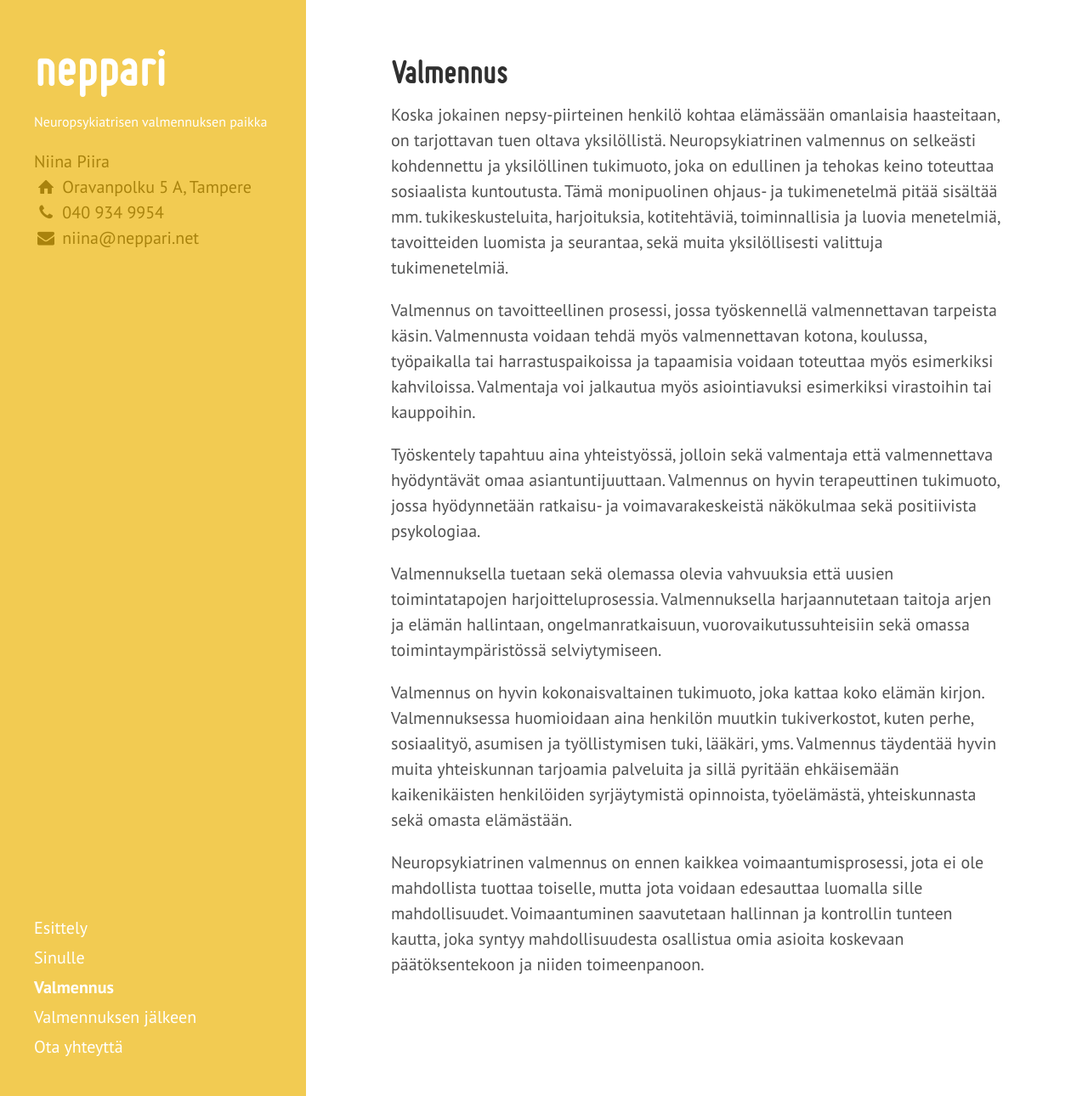
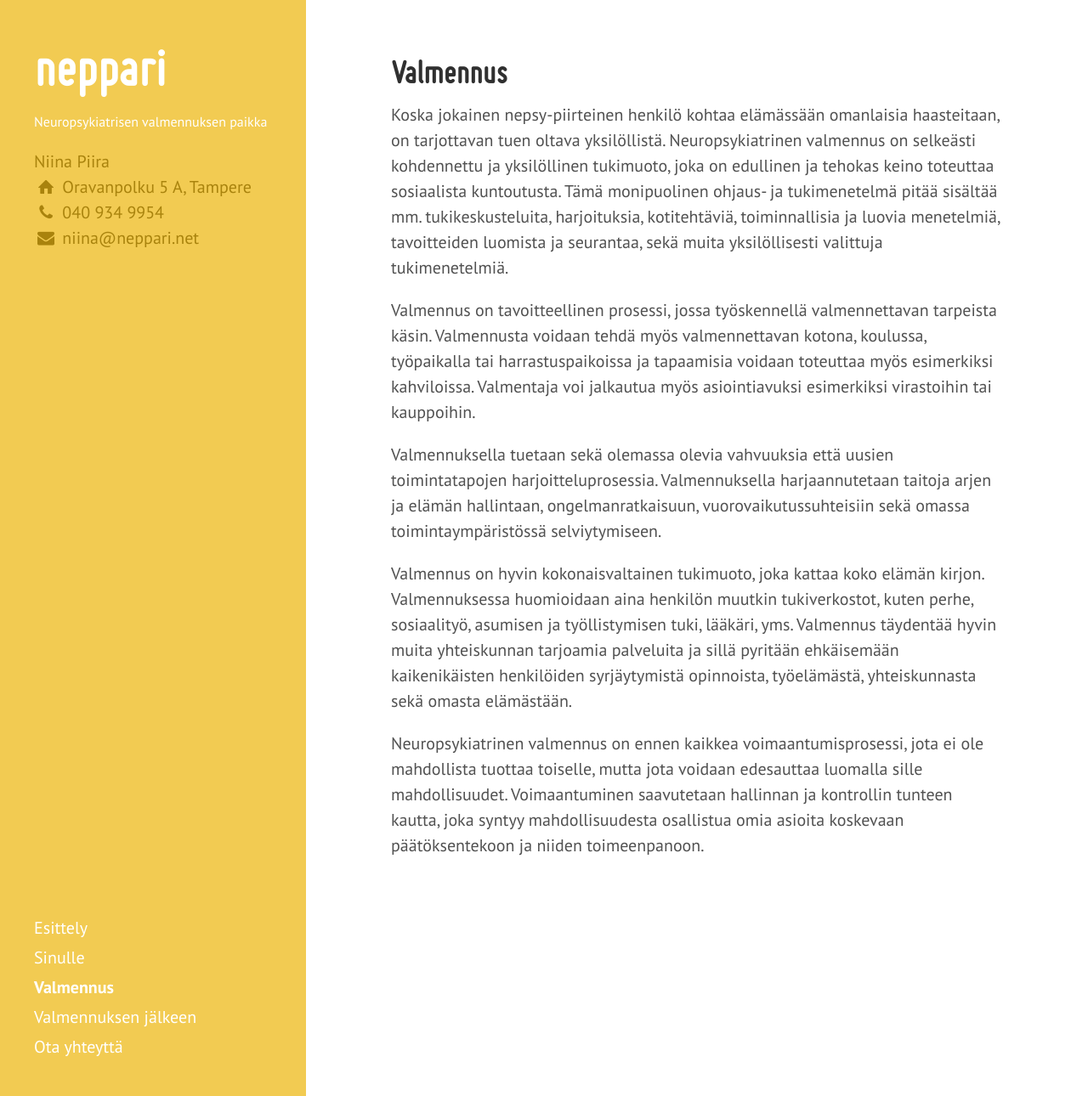
Before and after one commit to niinapiira/neppari.net, a Jekyll site: the page built from valmennus.md, in a window 1280 px wide and 1290 px high. Shown: the whole window at 85% size. Built offline with Jekyll 4.4.1, drawn with Linux system fonts in a browser that asks for light colours; Markdown is read by kramdown in place of the engine named in the settings.

Commit message:
Updated valmennus.md

```diff
--- a/valmennus.md
+++ b/valmennus.md
@@ -9,8 +9,6 @@ Koska jokainen nepsy-piirteinen henkilö kohtaa elämässään omanlaisia haaste
 
 Valmennus on tavoitteellinen prosessi, jossa työskennellä valmennettavan tarpeista käsin. Valmennusta voidaan tehdä myös valmennettavan kotona, koulussa, työpaikalla tai harrastuspaikoissa ja tapaamisia voidaan toteuttaa myös esimerkiksi kahviloissa. Valmentaja voi jalkautua myös asiointiavuksi esimerkiksi virastoihin tai kauppoihin.
 
-Työskentely tapahtuu aina yhteistyössä, jolloin sekä valmentaja että valmennettava hyödyntävät omaa asiantuntijuuttaan. Valmennus on hyvin terapeuttinen tukimuoto, jossa hyödynnetään ratkaisu- ja voimavarakeskeistä näkökulmaa sekä positiivista psykologiaa.
-
 Valmennuksella tuetaan sekä olemassa olevia vahvuuksia että uusien toimintatapojen harjoitteluprosessia. Valmennuksella harjaannutetaan taitoja arjen ja elämän hallintaan, ongelmanratkaisuun, vuorovaikutussuhteisiin sekä omassa toimintaympäristössä selviytymiseen.
 
 Valmennus on hyvin kokonaisvaltainen tukimuoto, joka kattaa koko elämän kirjon. Valmennuksessa huomioidaan aina henkilön muutkin tukiverkostot, kuten perhe, sosiaalityö, asumisen ja työllistymisen tuki, lääkäri, yms. Valmennus täydentää hyvin muita yhteiskunnan tarjoamia palveluita ja sillä pyritään ehkäisemään kaikenikäisten henkilöiden syrjäytymistä opinnoista, työelämästä, yhteiskunnasta sekä omasta elämästään.
```
